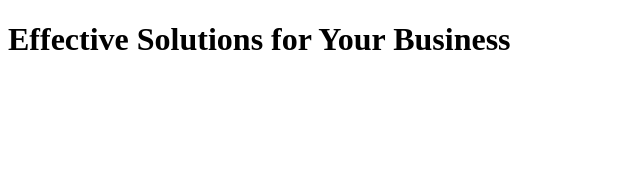
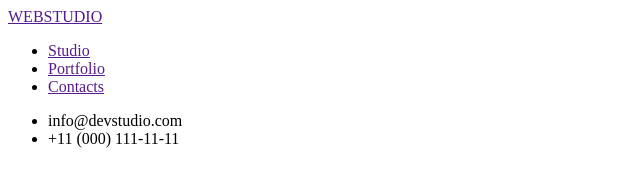
Before and after one commit to gamorka/goit-markup-hw-01, a plain HTML site: page index.html in a window 1280 px wide. Shown: the whole page, without its empty margins (0-640 px from the left). Drawn offline with Linux system fonts and the light colour scheme.

Commit message:
Update index.html

```diff
--- a/index.html
+++ b/index.html
@@ -8,8 +8,29 @@
 
 <body>
 
- <header>
-    <h1>Effective Solutions for Your Business</h1>
+
+<header>
+<nav>
+    <a href="">WEBSTUDIO</a>
+    <ul>
+        <li>
+            <a href="" target="_blank" rel="noopener noreferrer">Studio</a>
+        </li>
+        <li>
+            <a href="" target="_blank" rel="noopener noreferrer">Portfolio</a>
+        </li>
+        <li>
+            <a href="" target="_blank" rel="noopener noreferrer">Contacts</a>
+        </li>
+    </ul>
+</nav>
+
+<ul>
+    <li>info@devstudio.com</li>
+    <li>+11 (000) 111-11-11</li>
+</ul>
+
+<h1></h1>
  </header>
 
  <main></main>
```
